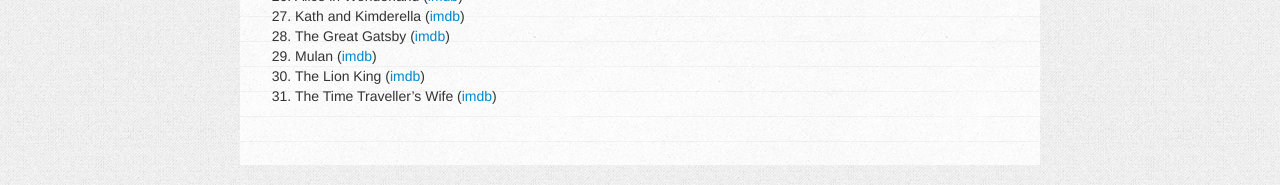
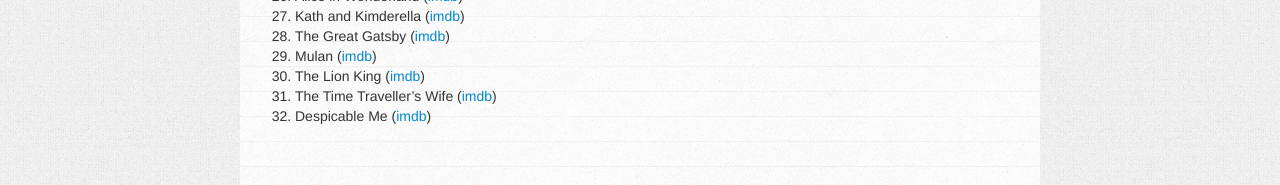
Before and after one commit to charlottepierce/charlottepierce.github.com, a Jekyll site: the page built from _posts/2013-01-01-50-50-Challenge-2013.markdown, in a window 1280 px wide. Shown: the part 1242-1427 px from the top of the page. Built offline with Jekyll 4.4.1, drawn with Linux system fonts in a browser that asks for light colours.

Commit message:
Updated 50/50 challenge list.

```diff
--- a/_posts/2013-01-01-50-50-Challenge-2013.markdown
+++ b/_posts/2013-01-01-50-50-Challenge-2013.markdown
@@ -57,3 +57,4 @@
 29. Mulan ([imdb](http://www.imdb.com/title/tt0120762/))
 30. The Lion King ([imdb](http://www.imdb.com/title/tt0110357/))
 31. The Time Traveller's Wife ([imdb](http://www.imdb.com/title/tt0452694/))
+32. Despicable Me ([imdb](http://www.imdb.com/title/tt1323594/))
```
